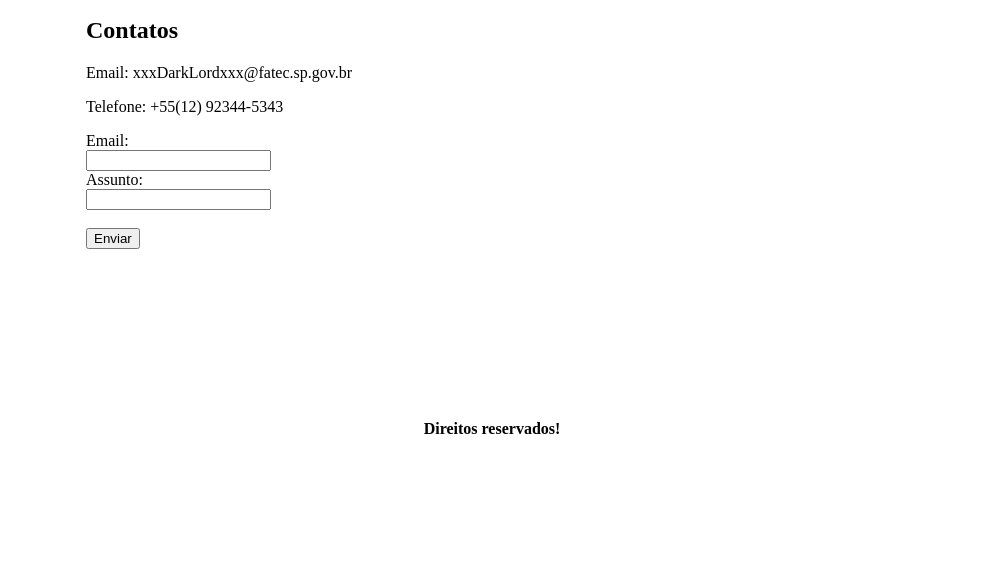
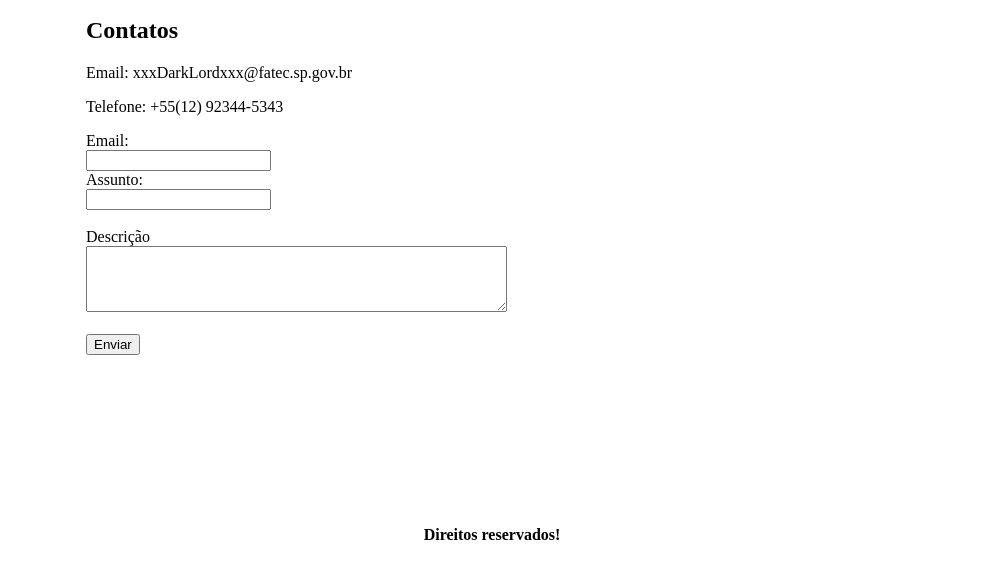
Before and after one commit to Mactravish552/Dev-Web-e-Design-Digital, a plain HTML site: page Aula - HTML- Atividade/Contato.html in a window 1280 px wide. Shown: the part 180-758 px from the top of the page, without its empty margins (148-1132 px from the left). Drawn offline with Linux system fonts and the light colour scheme.

Commit message:
Update Contato.html

```diff
--- a/Aula - HTML- Atividade/Contato.html
+++ b/Aula - HTML- Atividade/Contato.html
@@ -29,7 +29,8 @@
                     <input type="email" id="femail" name="femail"><br>
                     <label for="lassunto">Assunto:</label><br>
                     <input type="text" id="lassunto" name="lassunto"><br><br>
-
+                    <label for="descriçao">Descrição</label><br>
+                    <textarea id="descriçao" name="descriçao" rows="4" cols="50"></textarea><br><br>
                     <input type="submit" value="Enviar">
 
                 </form>
```
